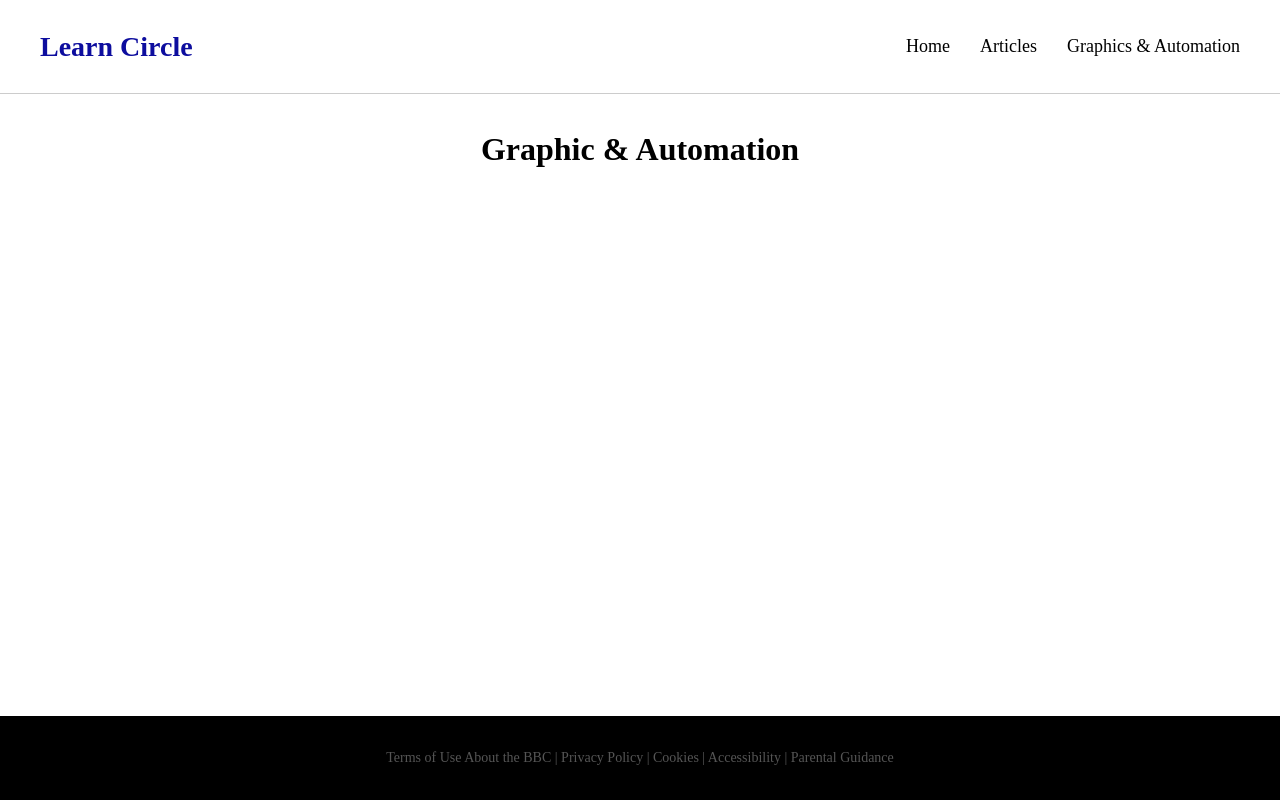
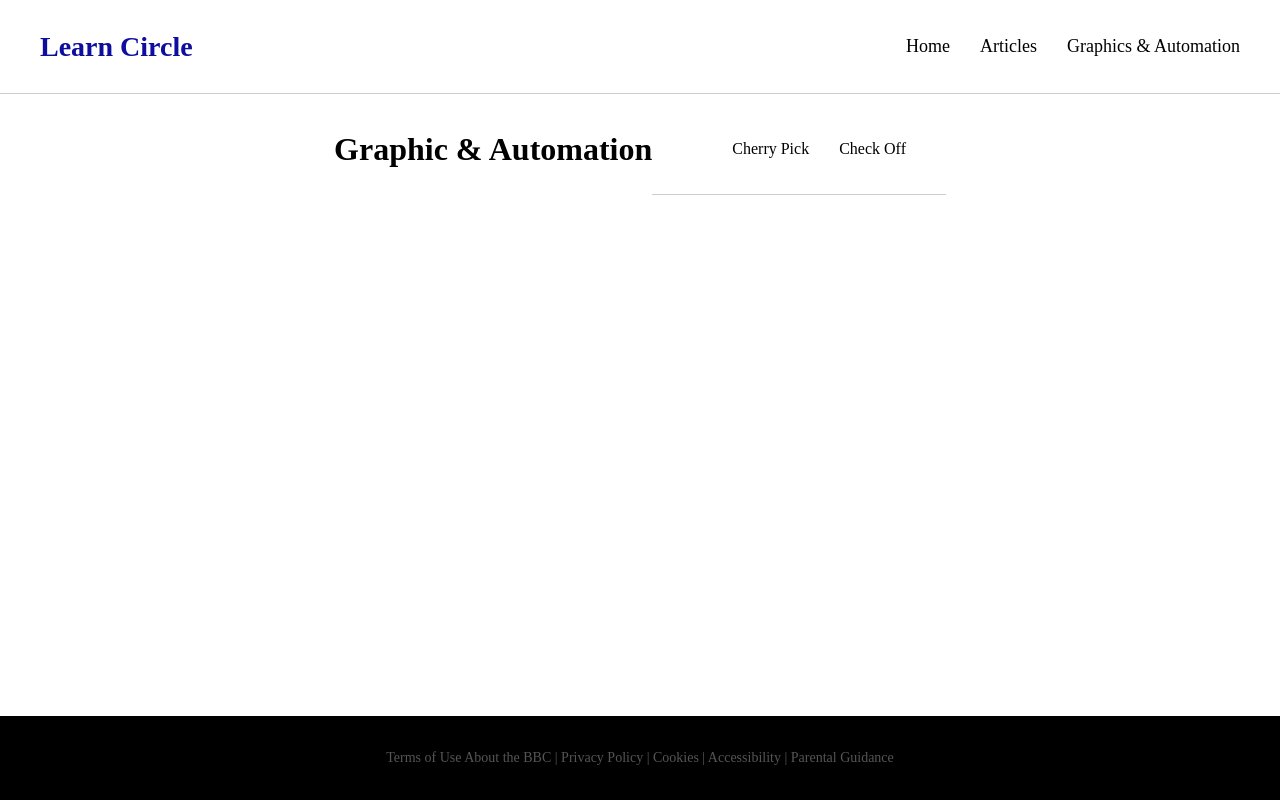
Before and after one commit to marycamaraa/learnCircle, a React (Vite) app: page /GraphicsAutomation in a window 1280 px wide. Built offline with nearby package versions, Linux system fonts and the light colour scheme.

Commit message:
chore: add items to graphics navbar

```diff
--- a/src/components/GraphicsNavbar/index.jsx
+++ b/src/components/GraphicsNavbar/index.jsx
@@ -1,5 +1,21 @@
+import { Link } from 'react-router-dom'
+import './index.css'
+
 function GraphicsNavbar() {
-  return <></>
+  return (
+    <>
+      <nav className="graphics-navbar">
+        <ul className="graphics-nav-items">
+          <li>
+            <Link to="/">Cherry Pick</Link>
+          </li>
+          <li>
+            <Link to="/">Check Off</Link>
+          </li>
+        </ul>
+      </nav>
+    </>
+  )
 }
 
 export default GraphicsNavbar
```
